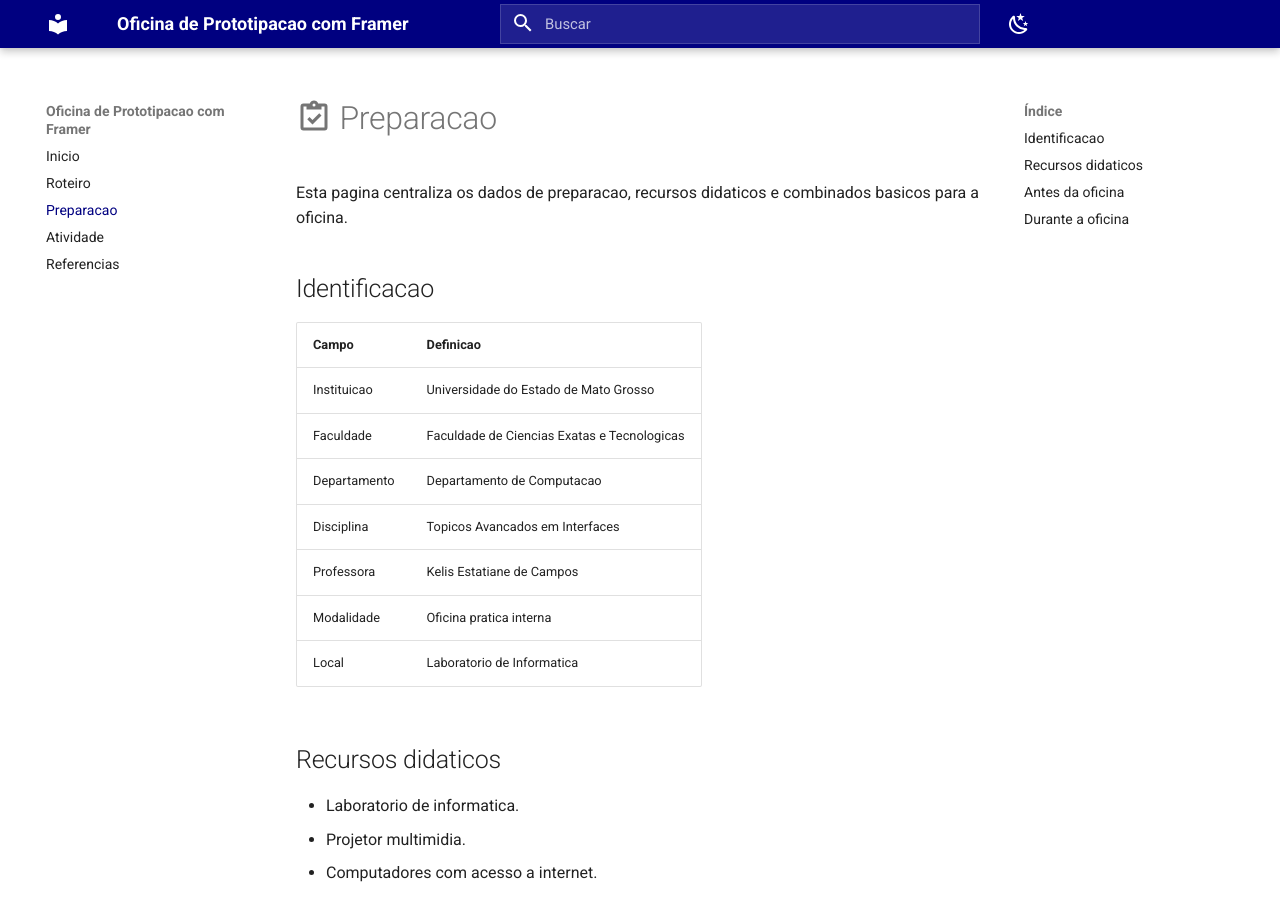
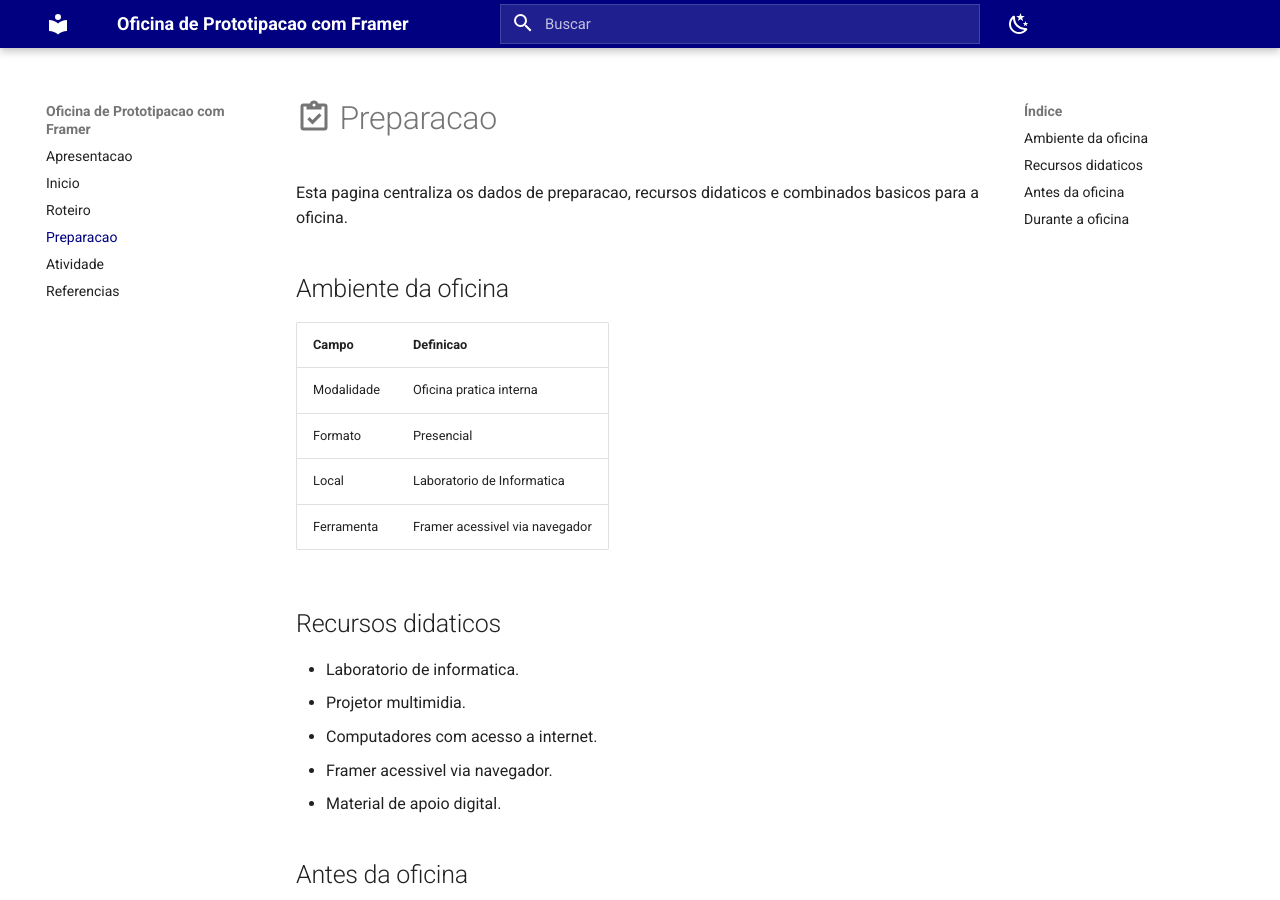
Before and after one commit to AndersonReiner/oficina-framer, an MkDocs documentation site: the page built from docs/preparacao.md, in a window 1280 px wide and 900 px high. Built offline with MkDocs 1.6.1 and Material for MkDocs 9.7.7, drawn with Linux system fonts in a browser that asks for light colours.

Commit message:
docs: add workshop presentation page

```diff
--- a/docs/preparacao.md
+++ b/docs/preparacao.md
@@ -2,17 +2,14 @@
 
 Esta pagina centraliza os dados de preparacao, recursos didaticos e combinados basicos para a oficina.
 
-## Identificacao
+## Ambiente da oficina
 
 | Campo | Definicao |
 | --- | --- |
-| Instituicao | Universidade do Estado de Mato Grosso |
-| Faculdade | Faculdade de Ciencias Exatas e Tecnologicas |
-| Departamento | Departamento de Computacao |
-| Disciplina | Topicos Avancados em Interfaces |
-| Professora | Kelis Estatiane de Campos |
 | Modalidade | Oficina pratica interna |
+| Formato | Presencial |
 | Local | Laboratorio de Informatica |
+| Ferramenta | Framer acessivel via navegador |
 
 ## Recursos didaticos
 
--- a/mkdocs.yml
+++ b/mkdocs.yml
@@ -50,6 +50,7 @@
       name: MkDocs Material
 
 nav:
+  - Apresentacao: apresentacao.md
   - Inicio: index.md
   - Roteiro: roteiro.md
   - Preparacao: preparacao.md
```
Also changed, not shown: docs/apresentacao.md (added, +34 -0 lines), docs/index.md (+0 -13 lines).
